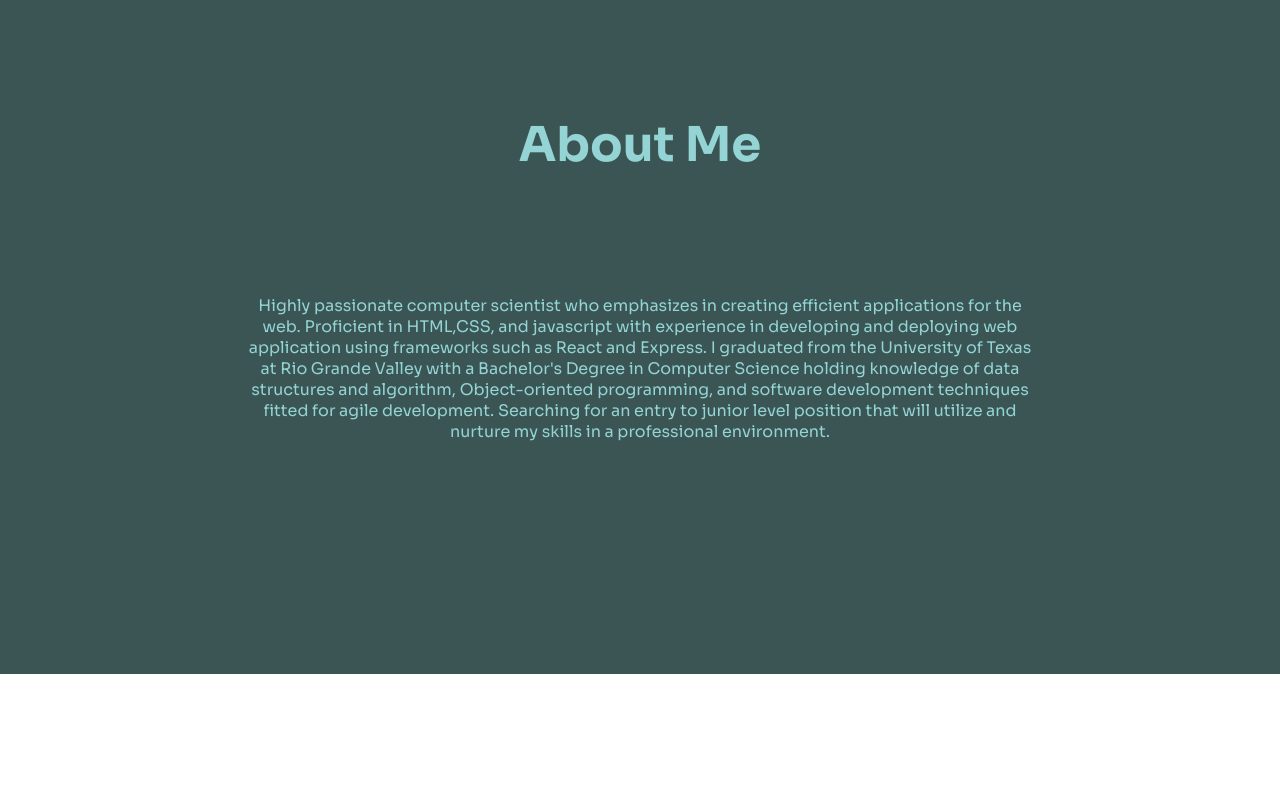
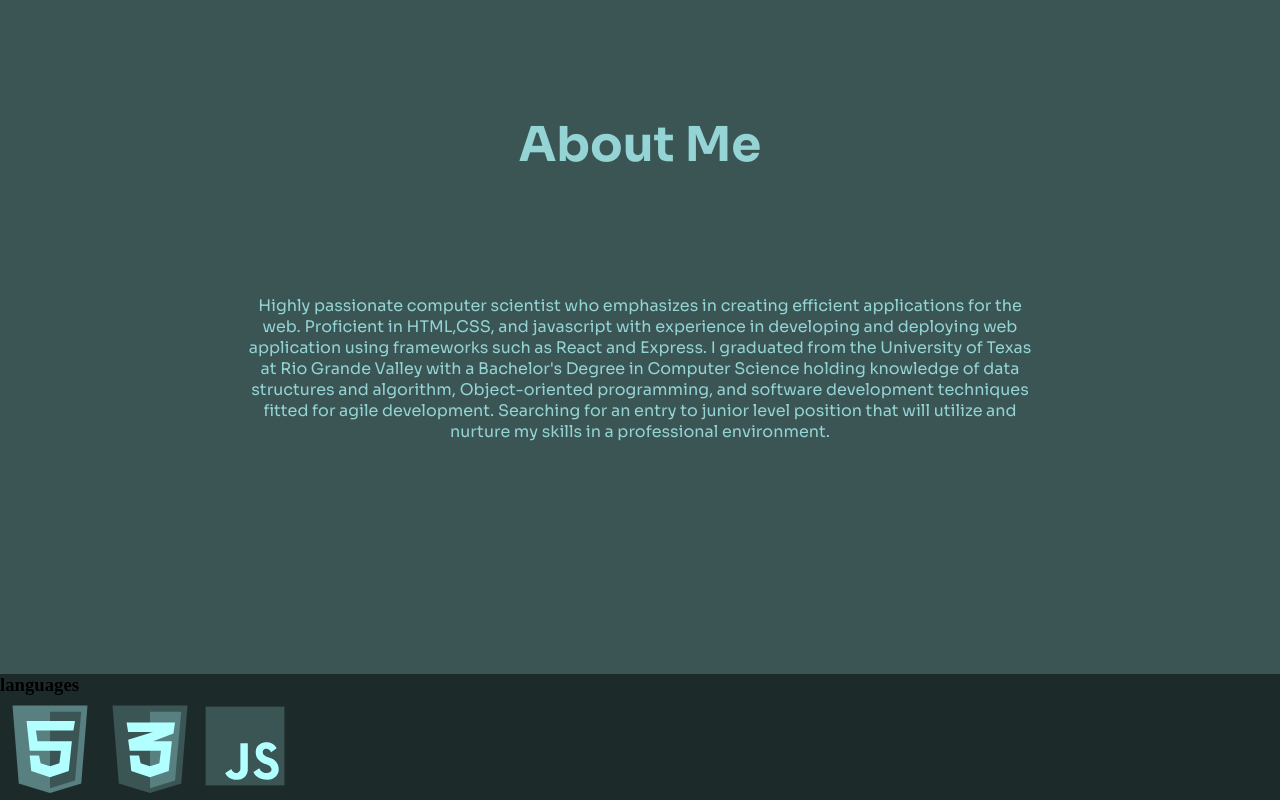
Before and after one commit to Jerpancho/Portfolio, a React (Vite) app: page / in a window 1280 px wide. Shown: the part 846-1646 px from the top of the page. Before the commit the page ends 1520 px from the top, so only its background shows below. Built offline with nearby package versions, Linux system fonts and the light colour scheme.

Commit message:
added languages icons

```diff
--- a/src/App.jsx
+++ b/src/App.jsx
@@ -2,6 +2,8 @@ import React from 'react';
 import Navigation from './components/Navigation';
 import Hero from './components/Hero';
 import About from './components/About';
+import Skills from './components/Skills';
+
 import './css/App.css';
 
 function App() {
@@ -10,6 +12,7 @@ function App() {
          <Navigation />
          <Hero />
          <About />
+         <Skills />
       </>
    );
 }
--- a/src/components/About.jsx
+++ b/src/components/About.jsx
@@ -4,7 +4,7 @@ import styles from '../css/About.module.css';
 
 const About = () => {
    return (
-      <div className={styles.about} id='about'>
+      <section className={styles.about} id='about'>
          <h1 className={styles.header}>About Me</h1>
          <p className={styles.description}>
             Highly passionate computer scientist who emphasizes in creating
@@ -18,7 +18,7 @@ const About = () => {
             junior level position that will utilize and nurture my skills in a
             professional environment.
          </p>
-      </div>
+      </section>
    );
 };
 
--- a/src/components/Skills.jsx
+++ b/src/components/Skills.jsx
@@ -1,10 +1,21 @@
 import React from 'react';
+import HtmlIcon from './svg/HtmlIcon';
+import CssIcon from './svg/CssIcon';
+import JsIcon from './svg/JsIcon';
+import styles from '../css/Skills.module.css';
 
 const Skills = () => {
    return (
-      <div>
-         <button type='button'>button</button>
-      </div>
+      <section className={styles.skills} id='skills'>
+         <div>
+            <h3 className={styles.headers}>languages</h3>
+            <div className={styles.list}>
+               <HtmlIcon />
+               <CssIcon />
+               <JsIcon />
+            </div>
+         </div>
+      </section>
    );
 };
 
--- /dev/null
+++ b/src/components/svg/CssIcon.jsx
@@ -0,0 +1,25 @@
+import React from 'react';
+
+const CssIcon = () => {
+   return (
+      <svg
+         width='100px'
+         height='100px'
+         viewBox='0 0 32 32'
+         fill='none'
+         xmlns='http://www.w3.org/2000/svg'
+      >
+         <g id='SVGRepo_bgCarrier' strokeWidth='0'></g>
+         <g id='SVGRepo_iconCarrier'>
+            <path d='M6 28L4 3H28L26 28L16 31L6 28Z' fill='#3B5555'></path>
+            <path d='M26 5H16V29.5L24 27L26 5Z' fill='#598080'></path>
+            <path
+               d='M19.5 17.5H9.5L9 14L17 11.5H9L8.5 8.5H24L23.5 12L17 14.5H23L22 24L16 26L10 24L9.5 19H12.5L13 21.5L16 22.5L19 21.5L19.5 17.5Z'
+               fill='#B1FFFF'
+            ></path>
+         </g>
+      </svg>
+   );
+};
+
+export default CssIcon;
--- /dev/null
+++ b/src/components/svg/HtmlIcon.jsx
@@ -0,0 +1,27 @@
+import React from 'react';
+
+const html = () => {
+   return (
+      <svg
+         width='100px'
+         height='100px'
+         viewBox='0 0 32 32'
+         fill='none'
+         xmlns='http://www.w3.org/2000/svg'
+         stroke='#'
+         transform='matrix(1, 0, 0, 1, 0, 0)'
+      >
+         <g id='SVGRepo_bgCarrier' strokeWidth='0'></g>
+         <g id='SVGRepo_iconCarrier'>
+            <path d='M6 28L4 3H28L26 28L16 31L6 28Z' fill='#598080'></path>
+            <path d='M26 5H16V29.5L24 27L26 5Z' fill='#3B5555'></path>
+            <path
+               d='M9.5 17.5L8.5 8H24L23.5 11H11.5L12 14.5H23L22 24L16 26L10 24L9.5 19H12.5L13 21.5L16 22.5L19 21.5L19.5 17.5H9.5Z'
+               fill='#B1FFFF'
+            ></path>
+         </g>
+      </svg>
+   );
+};
+
+export default html;
--- /dev/null
+++ b/src/components/svg/JsIcon.jsx
@@ -0,0 +1,27 @@
+import React from 'react';
+
+const JsIcon = () => {
+   return (
+      <svg
+         viewBox='0 0 32 32'
+         xmlns='http://www.w3.org/2000/svg'
+         width='90px'
+         height='100px'
+      >
+         <g id='SVGRepo_bgCarrier' strokeWidth='0'></g>
+         <g id='SVGRepo_iconCarrier'>
+            <rect x='2' y='2' width='28' height='28' fill='#3B5555'></rect>
+            <path
+               d='M19 25.2879L21.0615 23.9237C21.2231 24.4313 22.2462 25.6368 23.5385 25.6368C24.8308 25.6368 25.4308 24.931 25.4308 24.463C25.4308 23.1878 24.1112 22.7382 23.4774 22.5223C23.374 22.4871 23.289 22.4581 23.2308 22.4328C23.2009 22.4198 23.1558 22.4025 23.0979 22.3804C22.393 22.1111 19.7923 21.1175 19.7923 18.2373C19.7923 15.065 22.8538 14.7002 23.5462 14.7002C23.9991 14.7002 26.1769 14.7557 27.2615 16.7939L25.2615 18.1898C24.8231 17.3015 24.0946 17.0081 23.6462 17.0081C22.5385 17.0081 22.3077 17.8201 22.3077 18.1898C22.3077 19.227 23.5112 19.6919 24.5273 20.0844C24.7932 20.1871 25.0462 20.2848 25.2615 20.3866C26.3692 20.91 28 21.7666 28 24.463C28 25.8136 26.8672 28.0002 24.0154 28.0002C20.1846 28.0002 19.1692 25.7003 19 25.2879Z'
+               fill='#B1FFFF'
+            ></path>
+            <path
+               d='M9 25.5587L11.1487 24.1953C11.317 24.7026 11.9713 25.638 12.9205 25.638C13.8698 25.638 14.3557 24.663 14.3557 24.1953V15.0002H16.9982V24.1953C17.041 25.4636 16.3376 28.0002 13.2332 28.0002C10.379 28.0002 9.19242 26.3039 9 25.5587Z'
+               fill='#B1FFFF'
+            ></path>
+         </g>
+      </svg>
+   );
+};
+
+export default JsIcon;
--- /dev/null
+++ b/src/css/Skills.module.css
@@ -0,0 +1,3 @@
+.skills {
+   background-color: #1d2a2a;
+}
```
